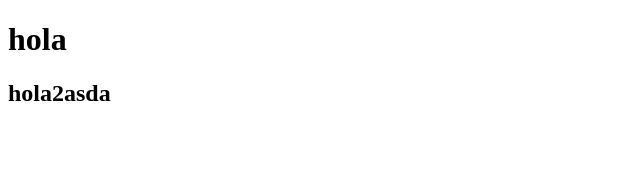
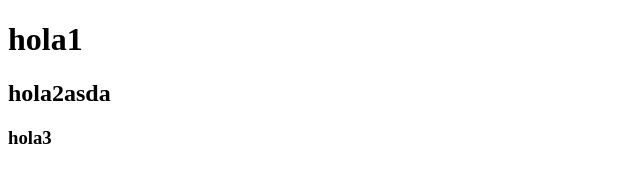
Before and after one commit to brianpr/arquitecto, a plain HTML site: page index.html in a window 1280 px wide. Shown: the full height of the page, 0-640 px from the left. Drawn offline with Linux system fonts and the light colour scheme.

Commit message:
agrego h3

```diff
--- a/index.html
+++ b/index.html
@@ -6,7 +6,8 @@
   <title>Document</title>
 </head>
 <body>
-  <h1>hola</h1>
+  <h1>hola1</h1>
   <h2>hola2asda</h2>
+  <h3>hola3</h3>
 </body>
 </html>
```
